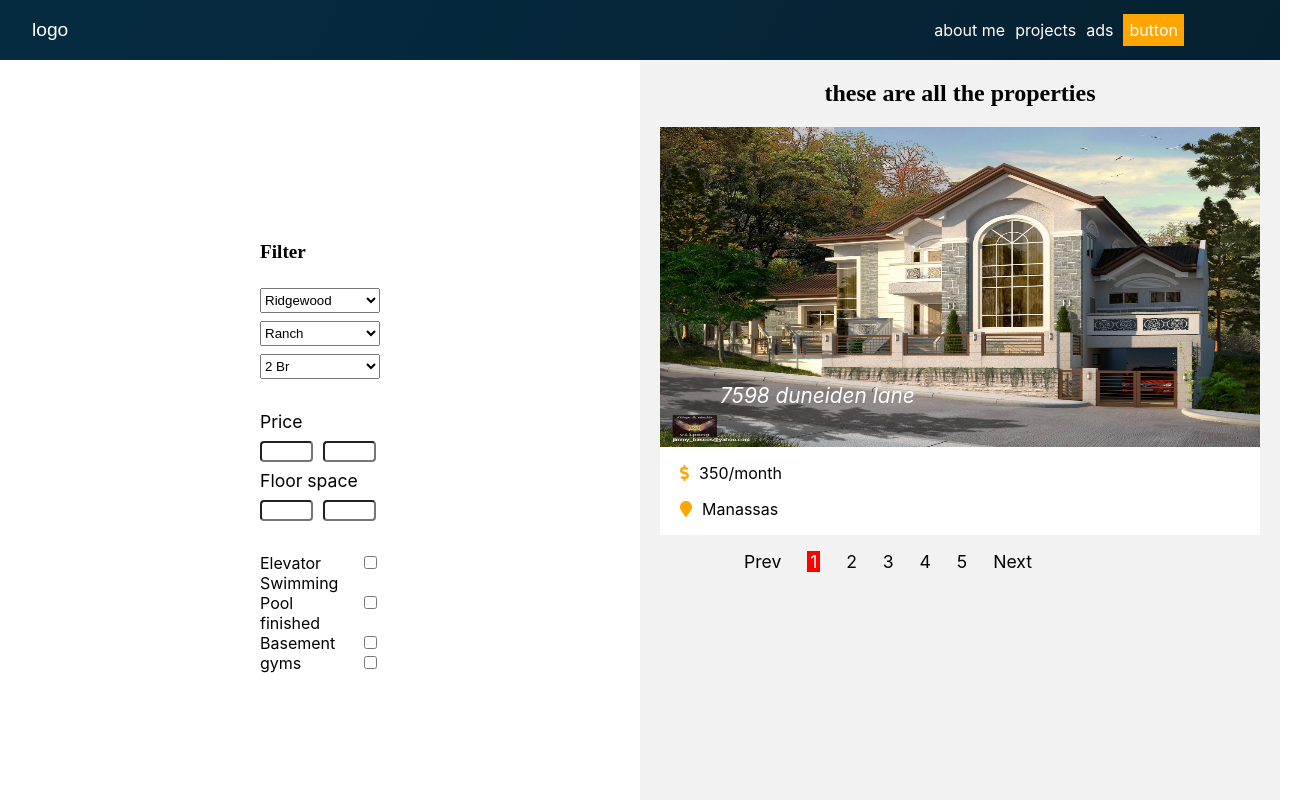
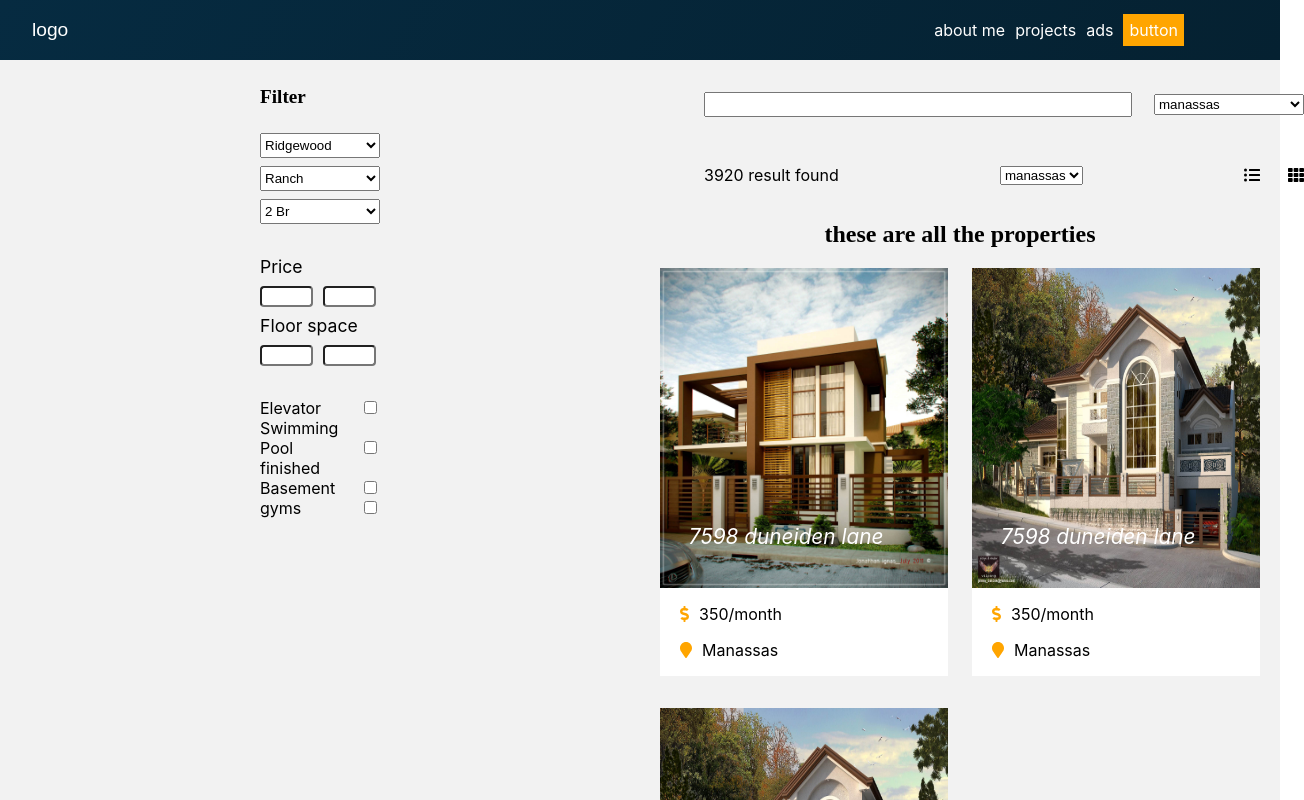
Before and after one commit to fono97/react-realstate, a React (Create React App) app: page / in a window 1280 px wide. Shown: the top 800 px of the page, 1304 px wide, since content can reach past the window. Built offline with nearby package versions, Linux system fonts and the light colour scheme.

Commit message:
I added a header

```diff
--- a/src/Component/listing.js
+++ b/src/Component/listing.js
@@ -1,13 +1,11 @@
 import React from "react";
 import styled from "@emotion/styled";
 import { FontAwesomeIcon } from "@fortawesome/react-fontawesome";
-import { faMapMarker, faDollarSign } from "@fortawesome/free-solid-svg-icons";
+import { faMapMarker, faDollarSign, faListUl,faTh } from "@fortawesome/free-solid-svg-icons";
 
 const Listing = () => {
   const Section = styled.section`
     width: 50%;
-    height: 100vh;
-    background-color: #f2f2f2;
   `;
   const ConTitle = styled.div`
     text-align: center;
@@ -103,8 +101,8 @@
   const AgentDetail = styled.div`
     display: flex;
     justify-content: space-between;
-    width:100%;
-    height:100%;
+    width: 100%;
+    height: 100%;
   `;
   const ImgAgent = styled.div`
     width: 50px;
@@ -127,35 +125,153 @@
   `;
   const ImgAgentDetail = styled.div`
     margin: 0;
-    padding:0;
+    padding: 0;
   `;
   const Pagination = styled.div`
-  margin-left:5vw;
+    margin-left: 5vw;
+  `;
+  const Ul = styled.ul`
+    width: 30%;
+    display: flex;
+    justify-content: space-between;
+    align-items: center;
+  `;
+  const Li1 = styled.li`
+    display: block;
+    padding: 0px 3px;
+    color: white;
+    list-style: none;
+    font-size: 1.1rem;
+    background-color: red;
+    cursor: pointer;
+  `;
+  const Li = styled.li`
+    list-style: none;
+    font-size: 1.1rem;
+    cursor: pointer;
+  `;
+  const TitleContainer = styled.div`
+  display:flex;
+  justify-content:space-between;
+  align-items:center;
+  width:600px;
+  margin-top:2rem;
   `
-  const Ul = styled.ul`
-  width:50%;
+  const Input = styled.input`
+  width:70%;
+  height:1.2rem;
+  `
+  const Select = styled.select`
+  width:25%;
+  height:1.3rem;
+  `
+  const Option = styled.option`
+  `
+  const Icon = styled.div`
+  width:10%;
   display:flex;
   justify-content:space-between;
   align-items:center;
   `
-  const Li1 = styled.li`
-  display:block;
-  padding:0px 3px;
-  color:white;
-  list-style:none;
-  font-size:1.1rem;
-  background-color:red;
-  `
-  const Li = styled.li`
-  list-style:none;
-  font-size:1.1rem;
-  `
+
+
+
   return (
     <Section>
+      <Pagination>
+        <TitleContainer>
+          <Input />
+          <Select>
+            <Option>manassas</Option>
+            <Option>fairfax</Option>
+          </Select>
+        </TitleContainer>
+        <TitleContainer>
+        <p>3920 result found</p>
+          <select>
+            <option>manassas</option>
+            <option>fairfax</option>
+          </select>
+          <Icon>
+            <div><FontAwesomeIcon icon={faListUl} /></div>
+            <div><FontAwesomeIcon icon={faTh} /></div>
+          </Icon>
+        </TitleContainer>
+      </Pagination>
       <ConTitle>
         <Title>these are all the properties</Title>
       </ConTitle>
       <Properties className="all-properties">
+        <Article>
+          <div className="single-items">
+            <Info>
+              <ImageContainer className="image-container">
+                <Image src="images/img-5.jpg" />
+              </ImageContainer>
+              <Address>7598 duneiden lane</Address>
+              <Container>
+                <AgentListing className="detail-listing">
+                  <AgentDetail className="agent-detail">
+                    <ImgAgent>
+                      <ImgPhoto src="images/img-3.jpg" />
+                    </ImgAgent>
+                    <ImgAgentDetail>
+                      <p>gabriel fono</p>
+                      <p>posted on june 29 1991</p>
+                      <span>7 bed rooms</span>
+                      <ViewMap>View listing</ViewMap>
+                    </ImgAgentDetail>
+                  </AgentDetail>
+                </AgentListing>
+              </Container>
+            </Info>
+            <Location className="location">
+              <p>
+                <FontAwesomeIcon icon={faDollarSign} />
+                <Span>350/month</Span>
+              </p>
+              <p>
+                <FontAwesomeIcon icon={faMapMarker} />
+                <Span>Manassas</Span>
+              </p>
+            </Location>
+          </div>
+        </Article>
+        <Article>
+          <div className="single-items">
+            <Info>
+              <ImageContainer className="image-container">
+                <Image src="images/img-1.jpg" />
+              </ImageContainer>
+              <Address>7598 duneiden lane</Address>
+              <Container>
+                <AgentListing className="detail-listing">
+                  <AgentDetail className="agent-detail">
+                    <ImgAgent>
+                      <ImgPhoto src="images/img-7.jpg" />
+                    </ImgAgent>
+                    <ImgAgentDetail>
+                      <p>gabriel fono</p>
+                      <p>posted on june 29 1991</p>
+                      <span>7 bed rooms</span>
+                      <ViewMap>View listing</ViewMap>
+                    </ImgAgentDetail>
+                  </AgentDetail>
+                </AgentListing>
+              </Container>
+            </Info>
+            <Location className="location">
+              <p>
+                <FontAwesomeIcon icon={faDollarSign} />
+                <Span>350/month</Span>
+              </p>
+              <p>
+                <FontAwesomeIcon icon={faMapMarker} />
+                <Span>Manassas</Span>
+              </p>
+            </Location>
+          </div>
+        </Article>
         <Article>
           <div className="single-items">
             <Info>
--- a/src/Component/main.js
+++ b/src/Component/main.js
@@ -6,7 +6,9 @@
   const MainContent = styled.main`
     display: flex;
     justify-content: space-between;
-    width: 100%;
+    align-items:flex-start;
+    background-color:#f2f2f2;
+    width: 100vw;
   `;
   return (
     <MainContent>
```
